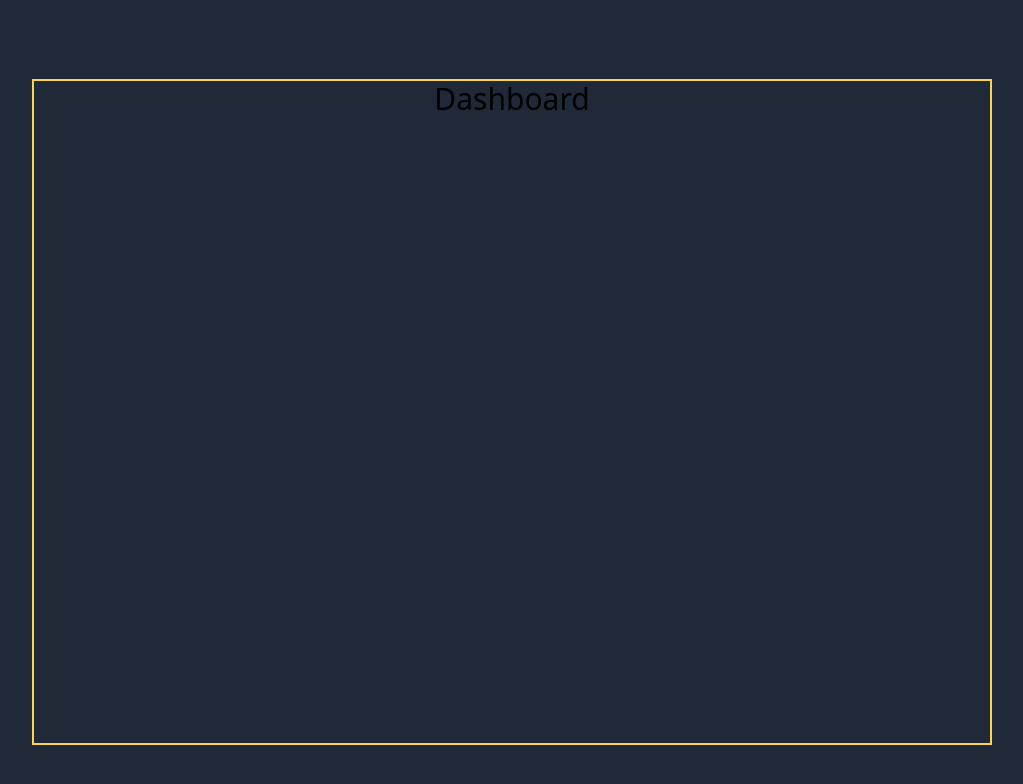
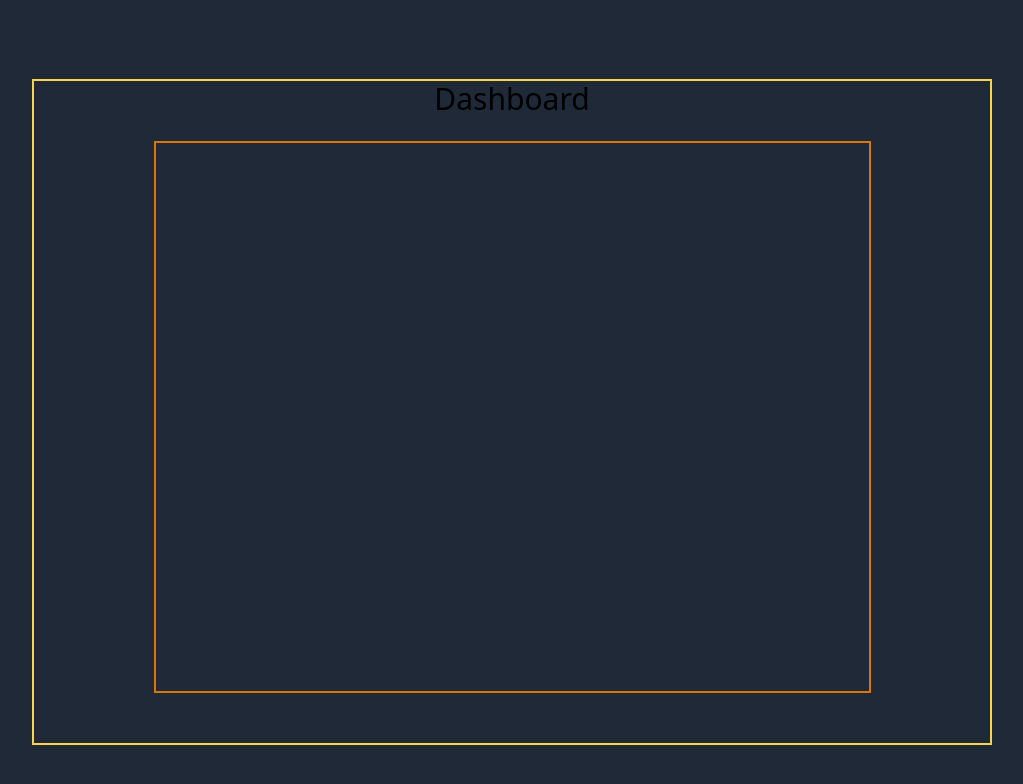
Before and after one commit to Dybton/ambient-quant-self, a React (Create React App) app: page / in a window 1280 px wide. Shown: the top 784 px of the page, without its empty margins (128-1151 px from the left). Built offline with nearby package versions, Linux system fonts and the light colour scheme.

Commit message:
have created an inner box centred in the outer box

```diff
--- a/src/App.tsx
+++ b/src/App.tsx
@@ -4,8 +4,10 @@ import './App.css';
 function App() {
   return (
     <div className="flex h-screen w-screen justify-center items-center bg-gray-800" >
-      <div className="w-9/12 h-5/6 mt-6 border-2 border-amber-300">
+      <div className="w-9/12 h-5/6 mt-6 border-2 border-amber-300 ">
         <h1 className="text-3xl text-center font-semi-bold">Dashboard</h1>
+        <div className="w-9/12 h-5/6 mt-6 border-2 border-amber-600 mx-auto">
+        </div>
       </div>
     </div>
 
@@ -17,3 +19,4 @@ export default App;
 
 // Ok, so what I want to crate is a div in the center of the page that I can size w and h using relative sizes
 // No I need to add a title to the top of the page
+// Next up is adding yet another box inside the first box, that is also sized relatively
```
